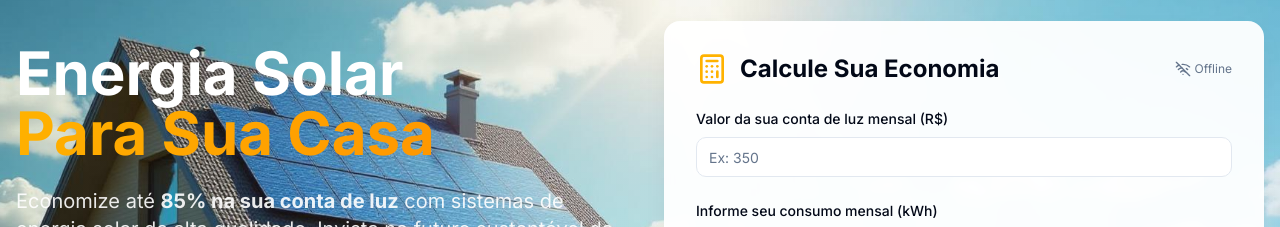
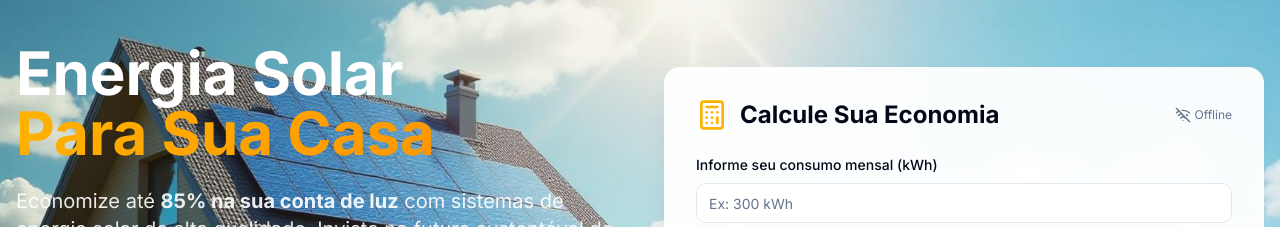
Before and after one commit to havertzDEV/energia-solar, a React (Vite) app: page / in a window 1280 px wide. Shown: the part 260-487 px from the top of the page. Built offline with nearby package versions, Linux system fonts and the light colour scheme; no server answers; the database is empty.

Commit message:
Remover campo de conta de luz

```diff
--- a/src/components/Hero.tsx
+++ b/src/components/Hero.tsx
@@ -7,7 +7,6 @@ import { useSolarTariffs } from "@/hooks/useSolarTariffs";
 import { calculateSolarSavings, SolarSavings } from "@/utils/solarCalculations";
 
 export const Hero = () => {
-  const [monthlyBill, setMonthlyBill] = useState("");
   const [consumption, setConsumption] = useState("");
   const [savings, setSavings] = useState<SolarSavings | null>(null);
 
@@ -19,15 +18,14 @@ export const Hero = () => {
 
   // Calculate savings automatically when inputs or tariffs change
   useEffect(() => {
-    if (currentTariff && (monthlyBill || consumption)) {
-      const bill = parseFloat(monthlyBill) || 0;
+    if (currentTariff && consumption) {
       const kwh = parseFloat(consumption) || 0;
-      const result = calculateSolarSavings(bill, kwh, currentTariff);
+      const result = calculateSolarSavings(0, kwh, currentTariff);
       setSavings(result);
     } else {
       setSavings(null);
     }
-  }, [currentTariff, monthlyBill, consumption]);
+  }, [currentTariff, consumption]);
 
   return (
     <section id="home" className="relative min-h-screen flex items-center overflow-hidden">
@@ -98,19 +96,6 @@ export const Hero = () => {
             </div>
 
             <div className="space-y-6">
-              <div>
-                <label className="block text-sm font-medium text-foreground mb-2">
-                  Valor da sua conta de luz mensal (R$)
-                </label>
-                <Input
-                  type="number"
-                  placeholder="Ex: 350"
-                  value={monthlyBill}
-                  onChange={(e) => setMonthlyBill(e.target.value)}
-                  className="text-lg"
-                />
-              </div>
-
               <div>
                 <label className="block text-sm font-medium text-foreground mb-2">
                   Informe seu consumo mensal (kWh)
```
